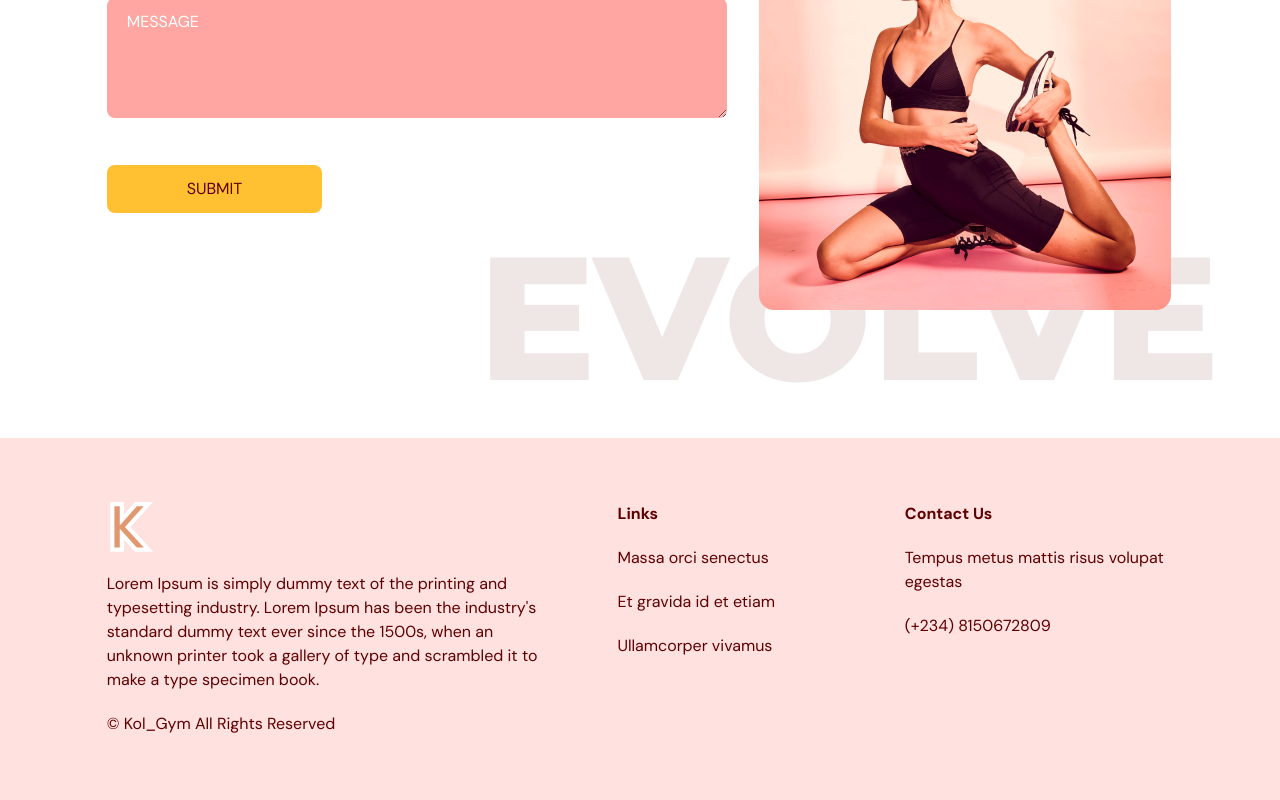
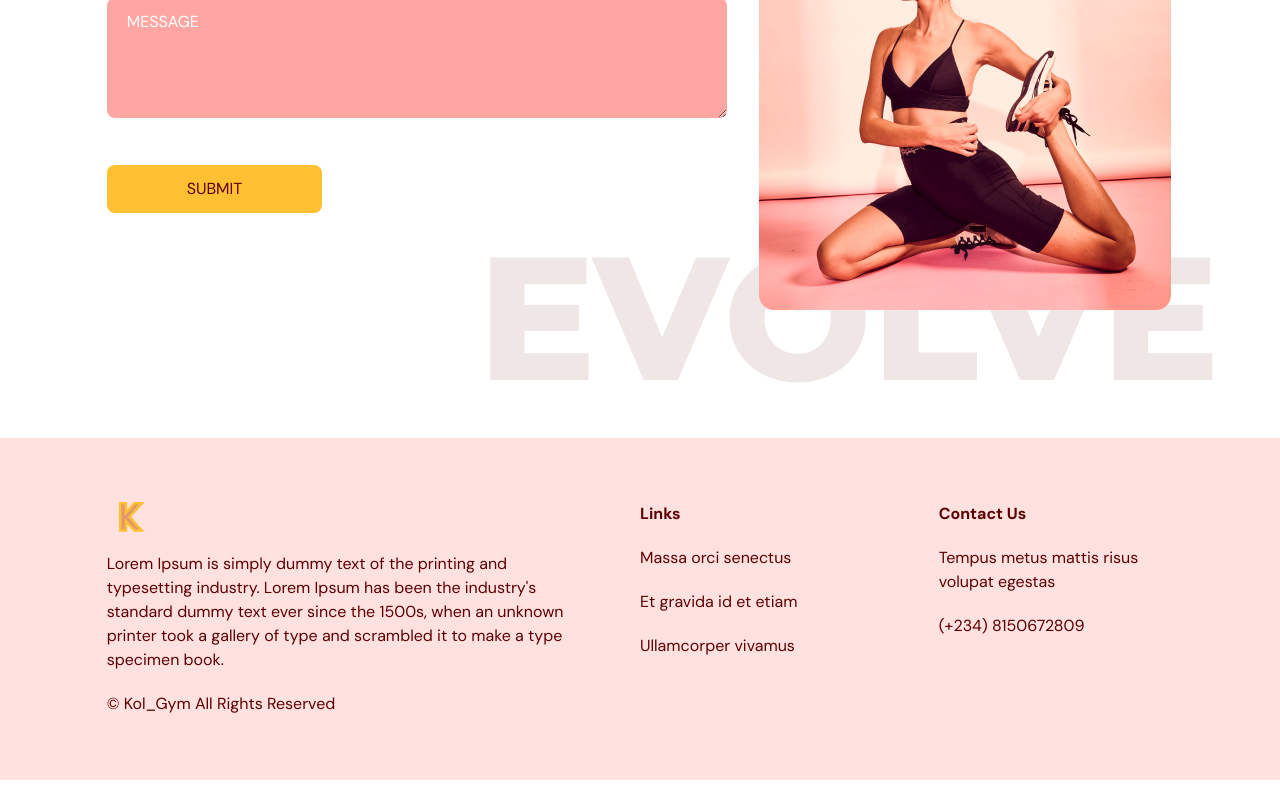
Before and after one commit to kolamat/gym-module, a React (Vite) app: page / in a window 1280 px wide. Shown: the part 3392-4192 px from the top of the page. Built offline with nearby package versions, Linux system fonts and the light colour scheme.

Commit message:
On branch main Your branch is ahead of 'origin/main' by 6 commits.   (use "git push" to publish your local commits)
Changes to be committed:
	modified:   src/scenes/footer/Footer.tsx

```diff
--- a/src/scenes/footer/Footer.tsx
+++ b/src/scenes/footer/Footer.tsx
@@ -7,16 +7,15 @@ const Footer = () => {
         <div className="mt-16 basis-1/2 md:mt-0">
           {/* <img src={logo} alt="logo" /> */}
           <svg
-            className="sm:"
             width="50"
-            height="50"
+            height="30"
             viewBox="0 0 94 108"
             fill="#E1986F"
             xmlns="http://www.w3.org/2000/svg"
           >
             <path
               d="M54.0434 101.423L55.3836 102.908H57.384H72.616H82.8456L75.9332 95.3673L37.8715 53.8453L75.5678 12.2124L82.377 4.69202H72.232H57.512H55.4954L54.1533 6.19722L25.148 38.7274V9.19202V4.69202H20.648H9H4.5V9.19202V98.408V102.908H9H20.648H25.148V98.408V69.4065L54.0434 101.423Z"
-              stroke="white"
+              stroke="#FFC132"
               stroke-width="9"
             />
           </svg>
@@ -34,7 +33,7 @@ const Footer = () => {
           <p className="my-5">Et gravida id et etiam</p>
           <p>Ullamcorper vivamus</p>
         </div>
-        <div>
+        <div className="mt-16 basis-1/4 md:mt-0">
           <h4 className="font-bold">Contact Us</h4>
           <p className="my-5">Tempus metus mattis risus volupat egestas</p>
           <p>(+234) 8150672809</p>
```
